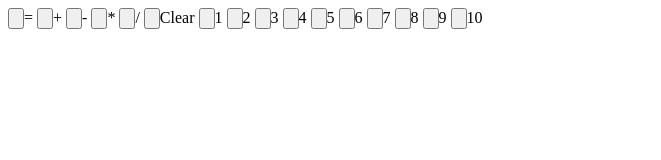
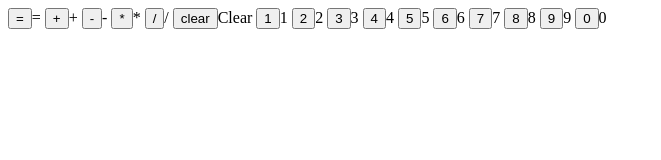
Before and after one commit to Salahahdin/catculator, a plain HTML site: page index.html in a window 1280 px wide. Shown: the whole page, without its empty margins (0-661 px from the left). Drawn offline with Linux system fonts and the light colour scheme.

Commit message:
experimenting with getting values

```diff
--- a/app.js
+++ b/app.js
@@ -0,0 +1,3 @@
+var showValue = function(val){
+    document.getElementById('pressed').value = parseInt(val);
+}
--- a/index.html
+++ b/index.html
@@ -7,22 +7,22 @@
     <title>Document</title>
 </head>
 <body>
-    <input class="operation"type="button">=</button>
-    <input class="operation"type="button">+</button>
-    <input class="operation"type="button">-</button>
-    <input class="operation"type="button">*</button>
-    <input class="operation"type="button">/</button>
-    <input class="operation"type="button">Clear</input>
-    <input class="number" type="button">1</button>
-    <input class="number" type="button">2</button>
-    <input class="number" type="button">3</button>
-    <input class="number" type="button">4</button>
-    <input class="number" type="button">5</button>
-    <input class="number" type="button">6</button>
-    <input class="number" type="button">7</button>
-    <input class="number" type="button">8</button>
-    <input class="number" type="button">9</button>
-    <input class="number" type="button">10</button>
+    <input class="operation"type="button" value = "=">=</button>
+    <input class="operation"type="button"value = "+">+</button>
+    <input class="operation"type="button"value = "-">-</button>
+    <input class="operation"type="button"value = "*">*</button>
+    <input class="operation"type="button"value = "/">/</button>
+    <input class="operation"type="button"value = "clear">Clear</input>
+    <input class="number" type="button" value = "1">1</button>
+    <input class="number" type="button" value = "2">2</button>
+    <input class="number" type="button" value = "3">3</button>
+    <input class="number" type="button" value = "4">4</button>
+    <input class="number" type="button" value = "5">5</button>
+    <input class="number" type="button" value = "6">6</button>
+    <input class="number" type="button" value = "7">7</button>
+    <input class="number" type="button" value = "8">8</button>
+    <input class="number" type="button" value = "9">9</button>
+    <input class="number" type="button" value = "0">0</button>
 
     <script src="app.js"></script>
 </body>
```
